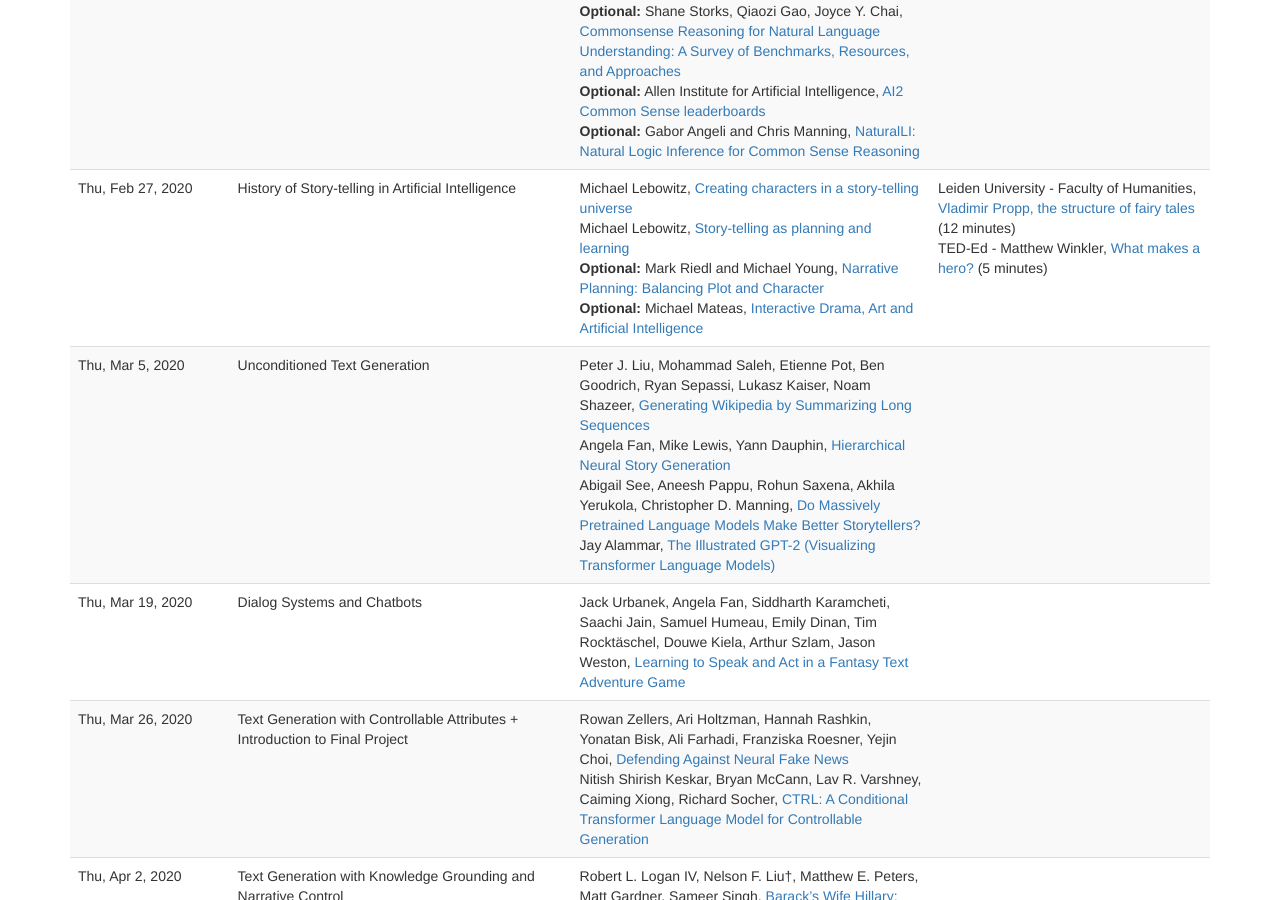
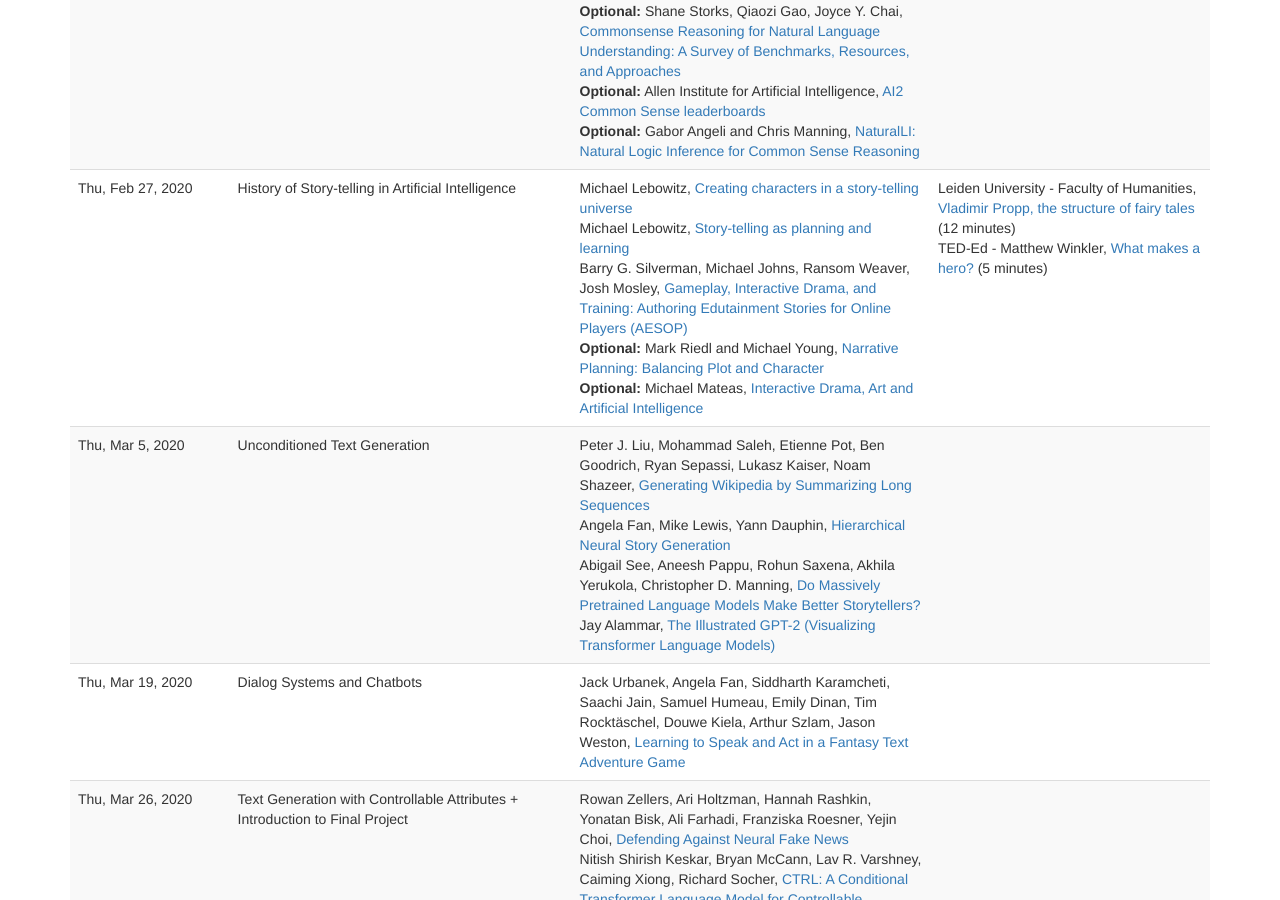
Before and after one commit to interactive-fiction-class/interactive-fiction-class.github.io, a Jekyll site: the page built from lectures.md, in a window 1280 px wide and 900 px high, scrolled down 1194 px. Built offline with Jekyll 4.4.1, drawn with Linux system fonts in a browser that asks for light colours; nearby versions of some CDN libraries; a script that is not in the unit is left out.

Commit message:
Update lectures.yaml

```diff
--- a/_data/lectures.yaml
+++ b/_data/lectures.yaml
@@ -214,6 +214,13 @@
       optional: false
       url: https://academiccommons.columbia.edu/doi/10.7916/D8K362MH/download
     -
+      title: Gameplay, Interactive Drama, and Training&colon; Authoring Edutainment Stories for Online Players (AESOP)
+      authors: Barry G. Silverman, Michael Johns, Ransom Weaver, Josh Mosley
+      year: 1985
+      optional: false
+      url: https://academiccommons.columbia.edu/doi/10.7916/D8K362MH/download
+
+    -
       title: Narrative Planning&colon; Balancing Plot and Character
       authors: Mark Riedl and Michael Young
       optional: TODO
```
